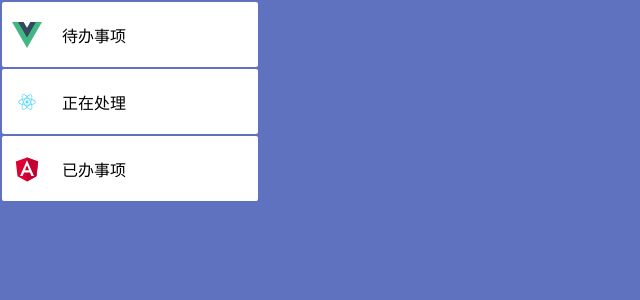
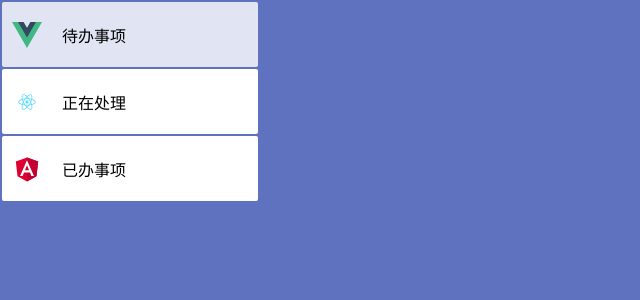
Before and after one commit to Tuusoo/Tuusoo-s-TodoList, a React app: page / in a window 1280 px wide. Shown: the top 300 px of the page, without its empty margins (0-640 px from the left). Built offline with nearby package versions, Linux system fonts and the light colour scheme.

Commit message:
add:选中样式

```diff
--- a/src/components/block/index.js
+++ b/src/components/block/index.js
@@ -7,28 +7,28 @@ function block(props) {
   switch(props.type){
     case "todo":
       return(
-        <section className="chooseLabel">
+        <section className={props.isClick?"clicking chooseLabel":"chooseLabel"}>
           <img src={ vueimg } className="logo" alt="vue"/>
           <section className="text">待办事项</section>
         </section>
       );
     case "doing":
       return(
-        <section className="chooseLabel">
+        <section className={props.isClick?"clicking chooseLabel":"chooseLabel"}>
           <img src={ reactimg } className="logo" alt="react"/>
           <section className="text">正在处理</section>
         </section>
       )
     case "done":
       return(
-        <section className="chooseLabel">
+        <section className={props.isClick?"clicking chooseLabel":"chooseLabel"}>
           <img src={ angularimg } className="logo" alt="react"/>
           <section className="text">已办事项</section>
         </section>
       )
     default:
       return(
-        <section className="chooseLabel">
+        <section className={props.isClick?"clicking chooseLabel":"chooseLabel"}>
           <img src={ angularimg } className="logo" alt="react"/>
           <section className="text"></section>
         </section>
--- a/src/pages/App.js
+++ b/src/pages/App.js
@@ -1,12 +1,28 @@
-//import { useState } from 'react';
+import { useState } from 'react';
 import Block from '../components/block';
 import '../style/App.less'
 
 function App() {
-  let listType = ["todo", "doing", "done"];
+  /* let listType = ["todo", "doing", "done"];
   let listTitles = [];
   listTitles = listType.map((i) =>
     <Block type={i} key={i}></Block>
+  ) */
+  const [listType, setListType] = useState([
+    {
+      title: "todo",
+      state: true,
+    },{
+      title: "doing",
+      state: false,
+    },{
+      title: "done",
+      state: false,
+    }
+  ]);
+  let listTitles = [];
+  listTitles = listType.map((i) =>
+    <Block type={i.title} isClick={i.state} key={i.title}></Block>
   )
   return (
     <section className="body">
--- a/src/style/block.less
+++ b/src/style/block.less
@@ -6,6 +6,10 @@
   display: flex;
   align-items: center;
   margin-bottom: 2px;
+
+  &.clicking {
+    background-color: #E1E5F3;
+  }
 
   .logo {
     width: 30px;
```
